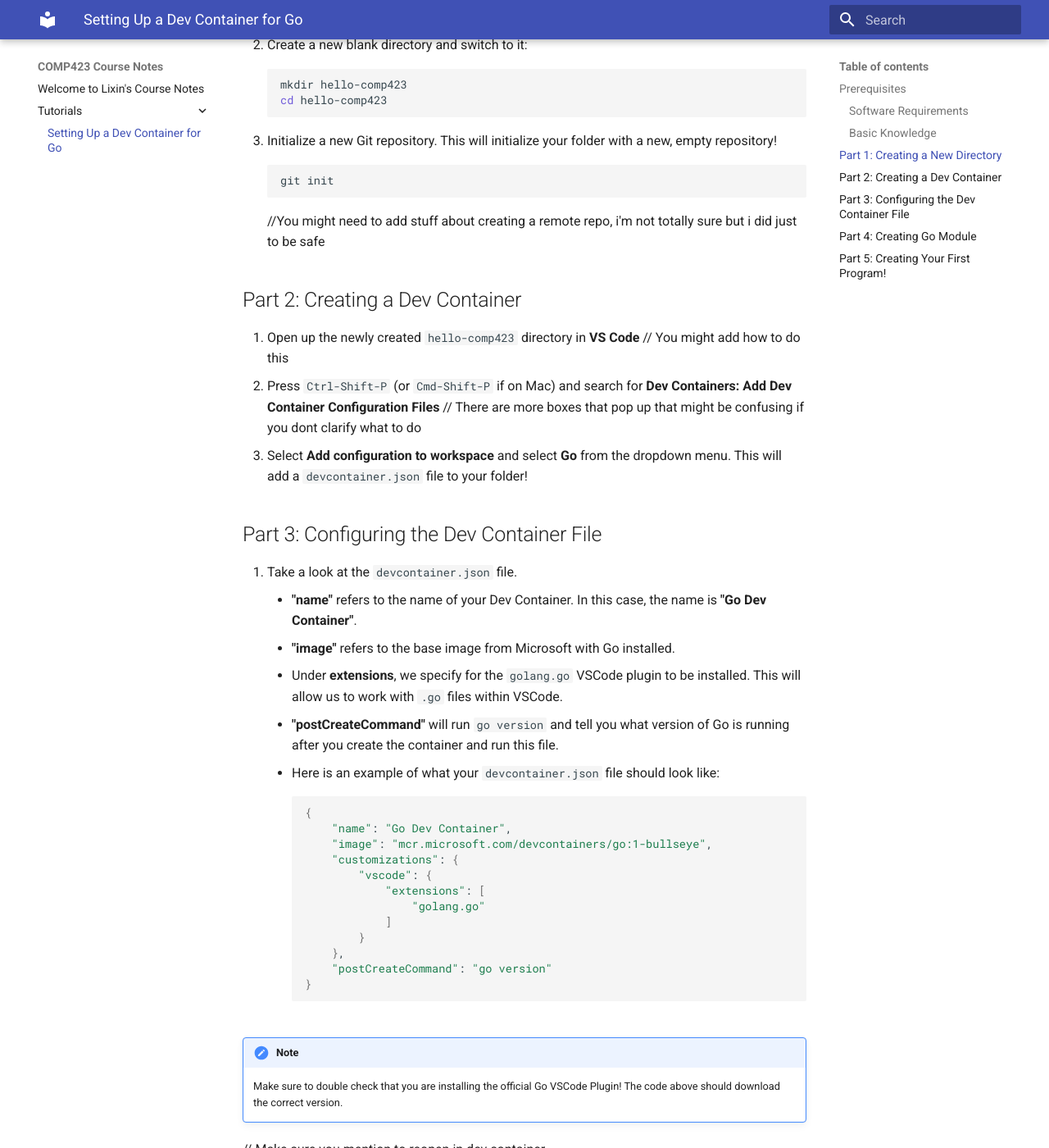
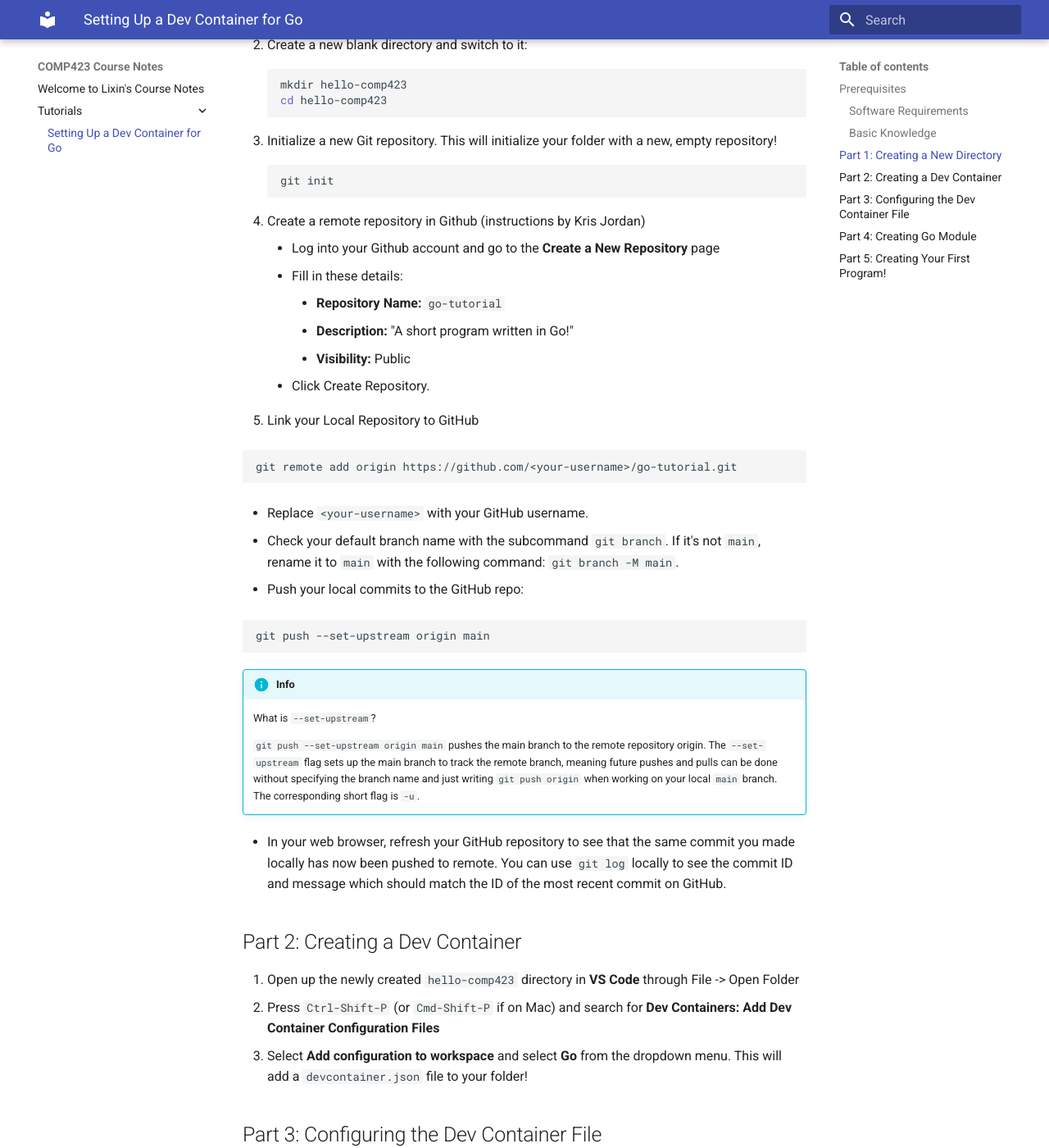
Before and after one commit to lixiny1/comp423-course-notes, an MkDocs documentation site: the page built from docs/tutorials/go-setup.md, in a window 1280 px wide and 1400 px high, scrolled down 696 px. Shown: the whole window at 82% size. Built offline with MkDocs 1.6.1 and Material for MkDocs 9.7.7, drawn with Linux system fonts in a browser that asks for light colours; some of the changed text lies outside the part shown.

Commit message:
incorporated changes

````diff
--- a/docs/tutorials/go-setup.md
+++ b/docs/tutorials/go-setup.md
@@ -24,14 +24,43 @@
 ``` bash
 git init
 ```
-//You might need to add stuff about creating a remote repo, i'm not totally sure but i did just to be safe
+4. Create a remote repository in Github (instructions by Kris Jordan)
+    * Log into your Github account and go to the **Create a New Repository** page
+    * Fill in these details:
+        * **Repository Name:** ```go-tutorial```
+        * **Description:** "A short program written in Go!"
+        * **Visibility:** Public
+
+    * Click Create Repository.
+
+5. Link your Local Repository to GitHub
+
+```shell
+git remote add origin https://github.com/<your-username>/go-tutorial.git
+```
+
+* Replace ```<your-username>``` with your GitHub username.
+
+* Check your default branch name with the subcommand ```git branch```. If it's not ```main```, rename it to ```main``` with the following command: ```git branch -M main```.
+
+* Push your local commits to the GitHub repo:
+
+```shell
+git push --set-upstream origin main
+```
+!!! info
+    What is ```--set-upstream```?
+
+    ```git push --set-upstream origin main``` pushes the main branch to the remote repository origin. The ```--set-upstream``` flag sets up the main branch to track the remote branch, meaning future pushes and pulls can be done without specifying the branch name and just writing ```git push origin``` when working on your local ```main``` branch. The corresponding short flag is ```-u```.
+
+* In your web browser, refresh your GitHub repository to see that the same commit you made locally has now been pushed to remote. You can use ```git log``` locally to see the commit ID and message which should match the ID of the most recent commit on GitHub.
+
+
 
 ## Part 2: Creating a Dev Container
 
-1. Open up the newly created `hello-comp423` directory in **VS Code**
-// You might add how to do this
+1. Open up the newly created `hello-comp423` directory in **VS Code** through File -> Open Folder
 2. Press `Ctrl-Shift-P` (or `Cmd-Shift-P` if on Mac) and search for **Dev Containers: Add Dev Container Configuration Files**
-// There are more boxes that pop up that might be confusing if you dont clarify what to do
 3. Select **Add configuration to workspace** and select **Go** from the dropdown menu. This will add a `devcontainer.json` file to your folder!
 
 ## Part 3: Configuring the Dev Container File
@@ -58,7 +87,6 @@
 !!! note
     Make sure to double check that you are installing the official Go VSCode Plugin! The code above should download the correct version.
 
-// Make sure you mention to reopen in dev container
 
 ## Part 4: Creating Go Module
 1. Open up a terminal in VSCode within the Dev Container and run the following command:
````
